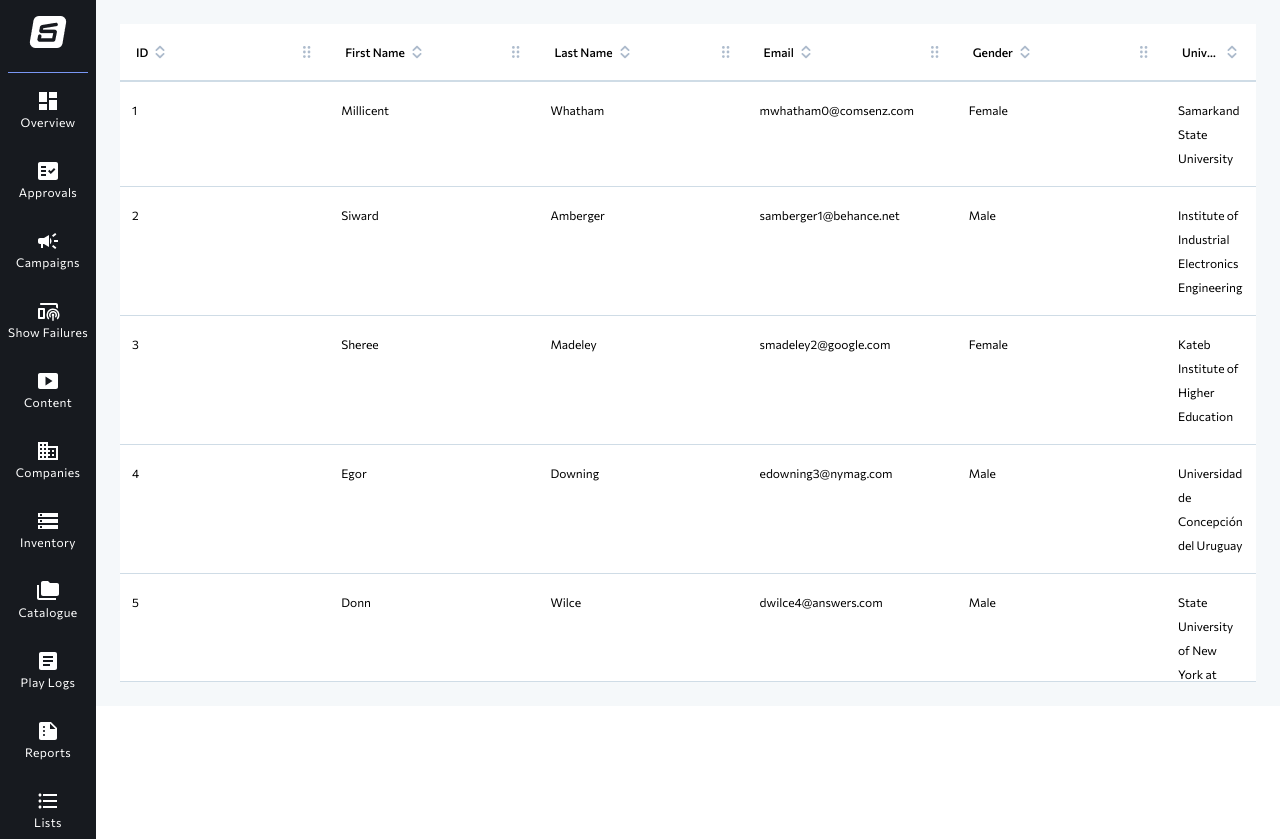
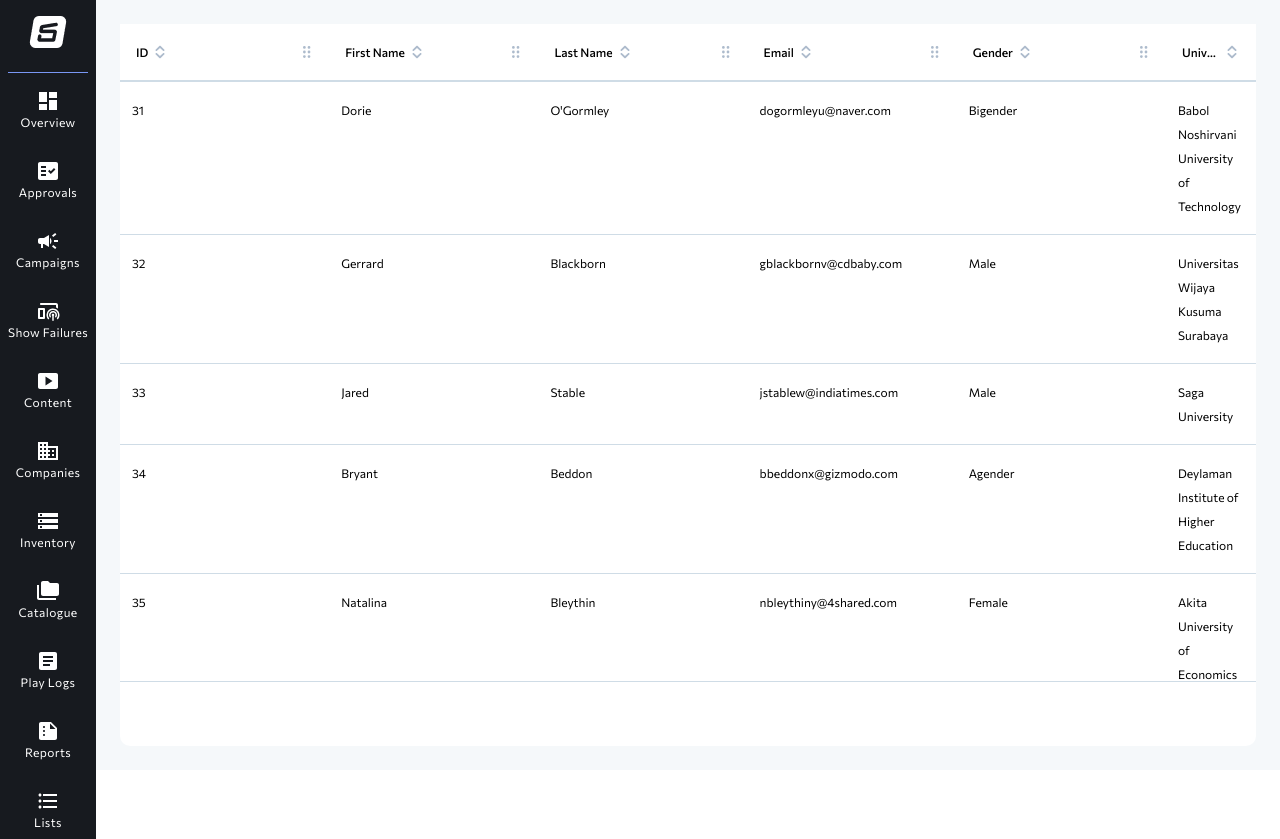
Before and after one commit to SwayambhuQube/Slate-Web-Next, a Next.js app: page / in a window 1280 px wide. Built offline with nearby package versions, Linux system fonts and the light colour scheme.

Commit message:
Pagination added

```diff
--- a/src/app/page.tsx
+++ b/src/app/page.tsx
@@ -1,41 +1,14 @@
 "use client";
 
-import { Table } from "@/components/common/table/table";
+import { PaginationProps, Table } from "@/components/common/table/table";
 import fakeData from "@/app/mockData.json";
-import { useMemo } from "react";
+import { useCallback, useMemo } from "react";
 import { Column } from "react-table";
 
-function SelectColumnFilter({
-  column: { filterValue, setFilter, preFilteredRows, id },
-}: any) {
-  // Calculate the options for filtering
-  // using the preFilteredRows
-  const options = useMemo(() => {
-    const options: any = new Set();
-    preFilteredRows.forEach((row: any) => {
-      options.add(row.values[id]);
-    });
-    return [...options.values()];
-  }, [id, preFilteredRows]);
-
-  // Render a multi-select box
-  return (
-    <select
-      value={filterValue}
-      onChange={(e) => {
-        setFilter(e.target.value || undefined);
-      }}
-    >
-      <option value="">All</option>
-      {options.map((option, i) => (
-        <option key={i} value={option}>
-          {option}
-        </option>
-      ))}
-    </select>
-  );
-}
 export default function Home() {
+  const onGetPaginationControls = (row: PaginationProps) => {
+    console.log(row);
+  };
   const columns = useMemo(
     () => [
       {
@@ -57,8 +30,6 @@ export default function Home() {
       {
         Header: "Gender",
         accessor: "gender",
-        Filter: SelectColumnFilter,
-        filter: "includes",
       },
       {
         Header: "University",
@@ -67,12 +38,15 @@ export default function Home() {
     ],
     []
   );
-  const getData = async () => {
-    setTimeout(() => {
-      return fakeData;
-    }, 3000);
-  };
   return (
-    <Table data={fakeData} columns={columns as Column<Object>[]} sortable />
+    <Table
+      data={fakeData}
+      columns={columns as Column<Object>[]}
+      sortable
+      // onRowClick={onRowClickhandle}
+      pageIndex={1}
+      pageSize={30}
+      getPaginationControls={onGetPaginationControls}
+    />
   );
 }
--- a/src/components/common/table/table.tsx
+++ b/src/components/common/table/table.tsx
@@ -1,16 +1,20 @@
-import { tr } from "date-fns/locale";
-import React, { useEffect, useMemo, useState } from "react";
+import React, { useEffect, useMemo } from "react";
 import {
   Column,
   HeaderGroup,
   useBlockLayout,
-  useFilters,
   useFlexLayout,
+  usePagination,
   useResizeColumns,
   useSortBy,
   useTable,
 } from "react-table";
 
+export interface PaginationProps {
+  canPreviousPage: boolean;
+  canNextPage: boolean;
+  pageCount: number;
+}
 interface TableProps {
   data: Object[];
   columns: Column<Object>[];
@@ -19,18 +23,28 @@ interface TableProps {
   resizable?: boolean;
   loadingComponent?: React.ReactNode;
   EmptyState?: React.ReactNode;
+  onRowClick?: (row: any) => void;
+  hasFooter?: boolean;
+  footerComponent?: React.ReactNode;
+  pageSize?: number;
+  pageIndex?: number;
+  getPaginationControls?: ({}: PaginationProps) => void;
 }
 export const Table = ({
   data,
-  columns,
+  columns = [],
   sortable = true,
   loading = false,
   resizable = true,
   loadingComponent = <Loading />,
   EmptyState = <EmptyStateComponent />,
+  onRowClick,
+  hasFooter = true,
+  footerComponent,
+  pageSize = 10,
+  pageIndex = 0,
+  getPaginationControls,
 }: TableProps) => {
-  // const maxHeight = `${window.screen.height - 200}px`;
-
   const defaultColumn = useMemo(
     () => ({
       minWidth: 30,
@@ -39,12 +53,26 @@ export const Table = ({
     }),
     []
   );
-  const { getTableProps, getTableBodyProps, headerGroups, rows, prepareRow } =
-    useTable(
-      { columns, data, defaultColumn },
+  const {
+    getTableProps,
+    getTableBodyProps,
+    headerGroups,
+    prepareRow,
+    page,
+    canPreviousPage,
+    canNextPage,
+    pageCount,
+    gotoPage,
+    setPageSize,
+  }: any = useTable(
+    {
+      columns,
+      data,
+      defaultColumn,
+    },
     useFlexLayout,
-      // useFilters,
     useSortBy,
+    usePagination,
     useBlockLayout,
     useResizeColumns,
     (hooks) => {
@@ -56,25 +84,36 @@ export const Table = ({
       });
     }
   );
+  useEffect(() => {
+    setPageSize(pageSize);
+    gotoPage(pageIndex);
+  }, [gotoPage, pageIndex, pageSize, setPageSize]);
+
+  useEffect(() => {
+    getPaginationControls &&
+      getPaginationControls({ pageCount, canNextPage, canPreviousPage });
+  }, [pageCount, canNextPage, canPreviousPage]);
   if (data.length === 0) return EmptyState;
   return (
+    <>
       <div className={"p-6 bg-[#f5f8fa]"}>
         <div className=" text-xs block overflow-auto leading-6 ">
           <div {...getTableProps()} className=" w-full border-spacing-0">
             <div className="w-full border-spacing-0 overflow-hidden">
-            {headerGroups.map((headerGroup, i: number) => (
+              {headerGroups.map((headerGroup: HeaderGroup, i: number) => (
                 <div
                   {...headerGroup.getHeaderGroupProps({
-                  style: { width: "100%" },
+                    style: {
+                      width: "100%",
+                      transition: "all 0.3s ease-in-out",
+                    },
                   })}
                   key={i}
                   className="border-solid border-b-2 border-[#cfdce6] font-medium w-full max-w-full "
                 >
                   {headerGroup.headers.map((column: any, j: number) => (
                     <div
-                    {...column.getHeaderProps(column.getSortByToggleProps(), {
-                      className: "absolute right-0 top-0",
-                    })}
+                      {...column.getHeaderProps(column.getSortByToggleProps())}
                       key={`${i}${j}`}
                       className="bg-white px-3 py-4 w-full"
                     >
@@ -89,9 +128,6 @@ export const Table = ({
                               </span>
                             )}
                           </React.Suspense>
-                        {/* <div>
-                          {column.canFilter ? column.render("Filter") : null}
-                        </div> */}
                           {sortable ? (
                             <div className="flex h-fit">
                               <svg
@@ -151,21 +187,29 @@ export const Table = ({
                 {...getTableBodyProps()}
                 className="border-b-solid border-b-[1px] border-[#cfdce6] w-full"
               >
-              {rows.map((row, i) => {
+                {page.map((row: any, i: number) => {
                   prepareRow(row);
                   return (
                     <div
                       {...row.getRowProps({
                         style: { width: "100%" },
                       })}
-                    key={`row${i}`}
-                    className="w-full "
+                      key={`${i}`}
+                      onClick={() => {
+                        onRowClick && onRowClick(row);
+                      }}
                     >
-                    {row.cells.map((cell, j) => (
+                      <div
+                        className={`w-full h-full flex bg-white ${
+                          !!onRowClick &&
+                          "hover:bg-[#f4f4f4] hover: cursor-pointer"
+                        }`}
+                      >
+                        {row.cells.map((cell: any, j: number) => (
                           <div
                             {...cell.getCellProps()}
-                        key={`row${i}${j}`}
-                        className="bg-white px-3 py-4 select-text overflow-hidden text-ellipsis border-solid border-b-[1px] border-[#cfdce6] w-full"
+                            key={`${i}${j}`}
+                            className=" px-3 py-4 select-text overflow-hidden text-ellipsis border-solid border-b-[1px] border-[#cfdce6] w-full "
                           >
                             <React.Suspense fallback={loadingComponent}>
                               {loading ? loadingComponent : cell.render("Cell")}
@@ -173,13 +217,20 @@ export const Table = ({
                           </div>
                         ))}
                       </div>
+                    </div>
                   );
                 })}
               </div>
             </div>
           </div>
         </div>
+        {hasFooter && (
+          <div className="bg-white border-0 rounded-b-[10px] w-full h-16">
+            {footerComponent}
           </div>
+        )}
+      </div>
+    </>
   );
 };
 
```
Lines whose indentation alone changed are shown as unchanged.
